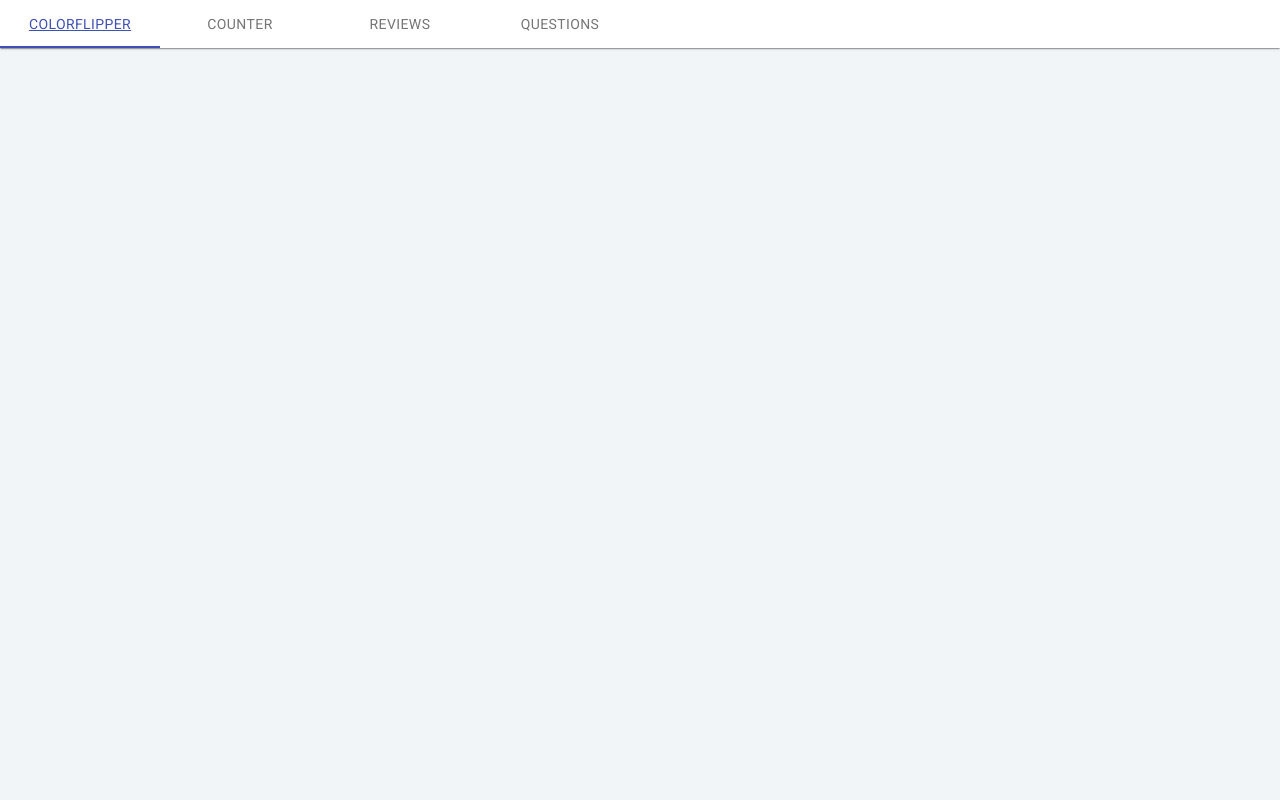
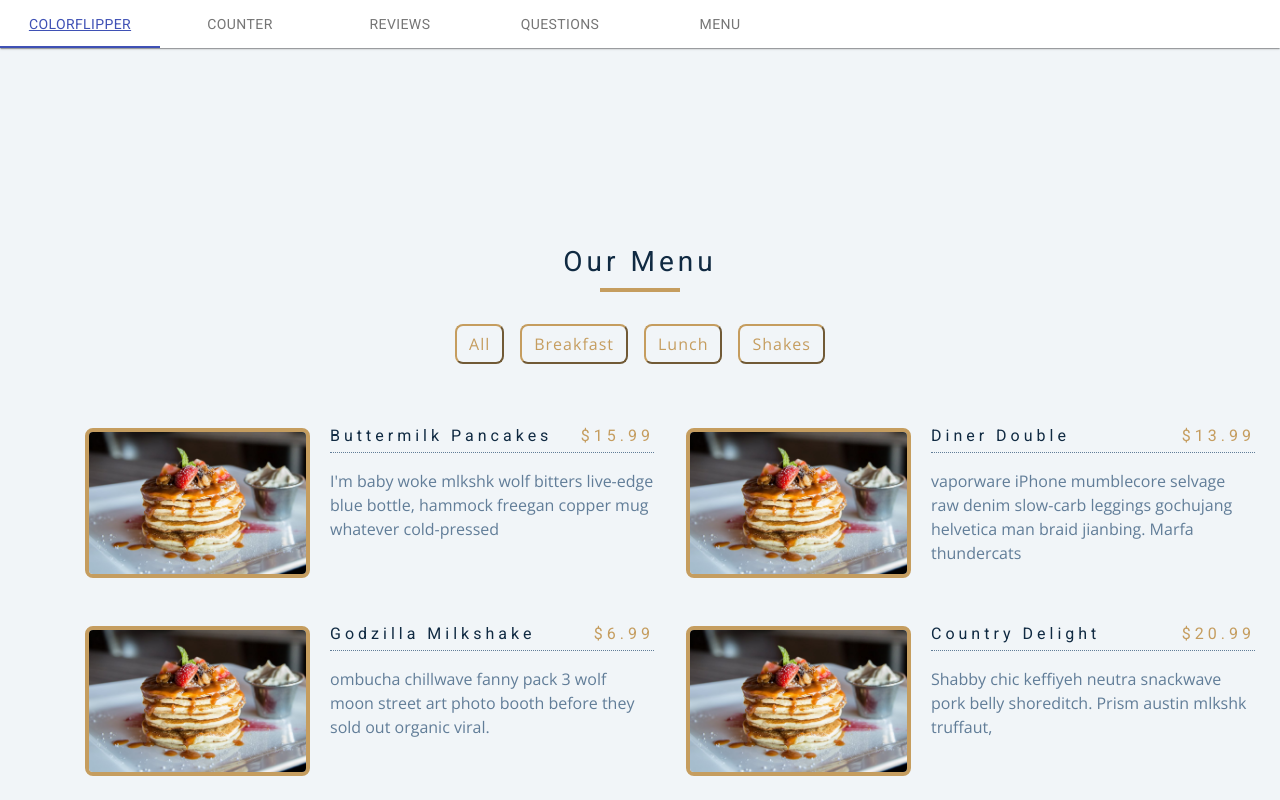
Before and after one commit to theHem-code/mini-react-projects, a React (Create React App) app: page /menu in a window 1280 px wide. Shown: the top 800 px of the page. Built offline with nearby package versions, Linux system fonts and the light colour scheme.

Commit message:
jsx setup menu

```diff
--- a/src/App.js
+++ b/src/App.js
@@ -5,6 +5,7 @@ import ColorFlipper from "./components/ColorFlipper";
 import Counter from "./components/Counter";
 import Reviews from "./components/Reviews";
 import Questions from "./components/Questions";
+import Menu from "./components/Menu";
 
 const App = () => {
   return (
@@ -17,6 +18,7 @@ const App = () => {
             <Route exact path="/counter" component={Counter} />
             <Route exact path="/reviews" component={Reviews} />
             <Route exact path="/questions" component={Questions} />
+            <Route exact path="/menu" component={Menu} />
           </Switch>
         </div>
       </Router>
--- /dev/null
+++ b/src/Menu.css
@@ -0,0 +1,264 @@
+/*
+===============
+Fonts
+===============
+*/
+@import url("https://fonts.googleapis.com/css?family=Open+Sans|Roboto:400,700&display=swap");
+
+/*
+===============
+Variables
+===============
+*/
+
+:root {
+  /* dark shades of primary color*/
+  --clr-primary-1: hsl(205, 86%, 17%);
+  --clr-primary-2: hsl(205, 77%, 27%);
+  --clr-primary-3: hsl(205, 72%, 37%);
+  --clr-primary-4: hsl(205, 63%, 48%);
+  /* primary/main color */
+  --clr-primary-5: #49a6e9;
+  /* lighter shades of primary color */
+  --clr-primary-6: hsl(205, 89%, 70%);
+  --clr-primary-7: hsl(205, 90%, 76%);
+  --clr-primary-8: hsl(205, 86%, 81%);
+  --clr-primary-9: hsl(205, 90%, 88%);
+  --clr-primary-10: hsl(205, 100%, 96%);
+  /* darkest grey - used for headings */
+  --clr-grey-1: hsl(209, 61%, 16%);
+  --clr-grey-2: hsl(211, 39%, 23%);
+  --clr-grey-3: hsl(209, 34%, 30%);
+  --clr-grey-4: hsl(209, 28%, 39%);
+  /* grey used for paragraphs */
+  --clr-grey-5: hsl(210, 22%, 49%);
+  --clr-grey-6: hsl(209, 23%, 60%);
+  --clr-grey-7: hsl(211, 27%, 70%);
+  --clr-grey-8: hsl(210, 31%, 80%);
+  --clr-grey-9: hsl(212, 33%, 89%);
+  --clr-grey-10: hsl(210, 36%, 96%);
+  --clr-white: #fff;
+  --clr-red-dark: hsl(360, 67%, 44%);
+  --clr-red-light: hsl(360, 71%, 66%);
+  --clr-green-dark: hsl(125, 67%, 44%);
+  --clr-green-light: hsl(125, 71%, 66%);
+  --clr-gold: #c59d5f;
+  --clr-black: #222;
+  --ff-primary: "Roboto", sans-serif;
+  --ff-secondary: "Open Sans", sans-serif;
+  --transition: all 0.3s linear;
+  --spacing: 0.25rem;
+  --radius: 0.5rem;
+  --light-shadow: 0 5px 15px rgba(0, 0, 0, 0.1);
+  --dark-shadow: 0 5px 15px rgba(0, 0, 0, 0.2);
+  --max-width: 1170px;
+  --fixed-width: 620px;
+}
+/*
+===============
+Global Styles
+===============
+*/
+
+*,
+::after,
+::before {
+  margin: 0;
+  padding: 0;
+  box-sizing: border-box;
+}
+body {
+  font-family: var(--ff-secondary);
+  background: var(--clr-grey-10);
+  color: var(--clr-grey-1);
+  line-height: 1.5;
+  font-size: 0.875rem;
+}
+ul {
+  list-style-type: none;
+}
+a {
+  text-decoration: none;
+}
+img:not(.logo) {
+  width: 100%;
+}
+img {
+  display: block;
+}
+
+h1,
+h2,
+h3,
+h4 {
+  letter-spacing: var(--spacing);
+  text-transform: capitalize;
+  line-height: 1.25;
+  margin-bottom: 0.75rem;
+  font-family: var(--ff-primary);
+}
+h1 {
+  font-size: 3rem;
+}
+h2 {
+  font-size: 2rem;
+}
+h3 {
+  font-size: 1.25rem;
+}
+h4 {
+  font-size: 0.875rem;
+}
+p {
+  margin-bottom: 1.25rem;
+  color: var(--clr-grey-5);
+}
+@media screen and (min-width: 800px) {
+  h1 {
+    font-size: 4rem;
+  }
+  h2 {
+    font-size: 2.5rem;
+  }
+  h3 {
+    font-size: 1.75rem;
+  }
+  h4 {
+    font-size: 1rem;
+  }
+  body {
+    font-size: 1rem;
+  }
+  h1,
+  h2,
+  h3,
+  h4 {
+    line-height: 1;
+  }
+}
+/*  global classes */
+
+.btn {
+  text-transform: uppercase;
+  background: transparent;
+  color: var(--clr-black);
+  padding: 0.375rem 0.75rem;
+  letter-spacing: var(--spacing);
+  display: inline-block;
+  transition: var(--transition);
+  font-size: 0.875rem;
+  border: 2px solid var(--clr-black);
+  cursor: pointer;
+  box-shadow: 0 1px 3px rgba(0, 0, 0, 0.2);
+  border-radius: var(--radius);
+}
+.btn:hover {
+  color: var(--clr-white);
+  background: var(--clr-black);
+}
+/* section */
+.section {
+  padding: 5rem 0;
+}
+
+main {
+  min-height: 100vh;
+  display: grid;
+  place-items: center;
+}
+/*
+===============
+Menu
+===============
+*/
+
+.menu {
+  padding: 5rem 0;
+}
+.title {
+  text-align: center;
+  margin-bottom: 2rem;
+}
+.underline {
+  width: 5rem;
+  height: 0.25rem;
+  background: var(--clr-gold);
+  margin-left: auto;
+  margin-right: auto;
+}
+.btn-container {
+  margin-bottom: 4rem;
+  display: flex;
+  justify-content: center;
+}
+.filter-btn {
+  background: transparent;
+  border-color: var(--clr-gold);
+  font-size: 1rem;
+  text-transform: capitalize;
+  margin: 0 0.5rem;
+  letter-spacing: 1px;
+  border-radius: var(--radius);
+  padding: 0.375rem 0.75rem;
+  color: var(--clr-gold);
+  cursor: pointer;
+  transition: var(--transition);
+}
+.filter-btn:hover {
+  background: var(--clr-gold);
+  color: var(--clr-white);
+}
+.section-center {
+  width: 90vw;
+  margin: 0 auto;
+  max-width: 1170px;
+  display: grid;
+  gap: 3rem 2rem;
+  justify-items: center;
+}
+.menu-item {
+  display: grid;
+  gap: 1rem 2rem;
+  max-width: 25rem;
+}
+.photo {
+  object-fit: cover;
+  height: 200px;
+  border: 0.25rem solid var(--clr-gold);
+  border-radius: var(--radius);
+}
+.item-info header {
+  display: flex;
+  justify-content: space-between;
+  border-bottom: 0.5px dotted var(--clr-grey-5);
+}
+.item-info h4 {
+  margin-bottom: 0.5rem;
+}
+.price {
+  color: var(--clr-gold);
+}
+.item-text {
+  margin-bottom: 0;
+  padding-top: 1rem;
+}
+
+@media screen and (min-width: 768px) {
+  .menu-item {
+    grid-template-columns: 225px 1fr;
+    gap: 0 1.25rem;
+    max-width: 40rem;
+  }
+  .photo {
+    height: 175px;
+  }
+}
+@media screen and (min-width: 1200px) {
+  .section-center {
+    width: 95vw;
+    grid-template-columns: 1fr 1fr;
+  }
+  .photo {
+    height: 150px;
+  }
+}
--- /dev/null
+++ b/src/components/Menu.js
@@ -0,0 +1,47 @@
+import React from "react";
+import menu from "../data/menu";
+import "../Menu.css";
+import foto from "../images/menu-item.jpeg";
+
+const Menu = () => {
+  const renderedMenu = menu.map((dish) => {
+    return (
+      <article className="menu-item">
+        <img src={foto} className="photo" alt="menu item" />
+        <div className="item-info">
+          <header>
+            <h4>{dish.title}</h4>
+            <h4 className="price">${dish.price}</h4>
+          </header>
+          <p className="item-text">
+            {dish.desc}
+          </p>
+        </div>
+      </article>
+    );
+  });
+
+  // const filterBreakfast = menu.filter(item => item.category === 'Breakfast').map(filteredItem =>)
+
+  return (
+    <div>
+      <section className="menu">
+        <div className="title">
+          <h3>our menu</h3>
+          <div className="underline"></div>
+        </div>
+        <div className="btn-container">
+          <button className="filter-btn" type="button">all</button>
+          <button className="filter-btn" type="button">breakfast</button>
+          <button className="filter-btn" type="button">lunch</button>
+          <button className="filter-btn" type="button">shakes</button>
+        </div>
+        <div className="section-center">
+          {renderedMenu}
+        </div>
+      </section>
+    </div>
+  );
+};
+
+export default Menu;
--- a/src/components/Navbar.js
+++ b/src/components/Navbar.js
@@ -25,6 +25,7 @@ const Navbar = () => {
         <Tab label="Counter" component={Link} to="/counter" />
         <Tab label="Reviews" component={Link} to="/reviews" />
         <Tab label="Questions" component={Link} to="/questions" />
+        <Tab label="Menu" component={Link} to="/menu" />
 
       </Tabs>
     </Paper>
--- a/src/components/Questions.js
+++ b/src/components/Questions.js
@@ -3,6 +3,7 @@ import { makeStyles } from "@material-ui/core/styles";
 import { FaRegPlusSquare } from "react-icons/fa";
 import { FaRegMinusSquare } from "react-icons/fa";
 import "../Questions.css";
+import questions from "../data/questions";
 
 const useStyles = makeStyles({
   root: {
@@ -46,11 +47,15 @@ const useStyles = makeStyles({
 const Questions = () => {
   const classes = useStyles();
 
+  const [index, setIndex] = useState(0);
   const [isActive, setActive] = useState("false");
+
+  const { title, text } = questions[index];
 
   const handleToggle = () => {
     setActive(!isActive);
   };
+
 
   return (
     <div>
@@ -61,7 +66,7 @@ const Questions = () => {
       <article className="question">
         {/* Question title */}
         <div className="question-title">
-          <p>This is my first question</p>
+          <p>{title}</p>
           <button
             type="button"
             className={`question-btn ${isActive ? "" : "show-text"}`}
@@ -77,11 +82,7 @@ const Questions = () => {
         </div>
         <div className={isActive ? "question-text" : "show-text"}>
           <p>
-            Lorem ipsum dolor sit amet consectetur adipisicing elit. Mollitia,
-            quisquam dolore! Pariatur obcaecati quibusdam doloremque expedita.
-            Amet quasi veritatis neque provident molestias, aliquam vel saepe
-            cupiditate voluptas nihil dignissimos ipsum hic dolorum
-            necessitatibus et! Repellat ut sapiente blanditiis excepturi totam.
+            {text}
           </p>
         </div>
       </article>
--- a/src/components/Reviews.js
+++ b/src/components/Reviews.js
@@ -55,7 +55,6 @@ const Reviews = () => {
     }
   };
 
-  // need to figure out the getBackward function
 
   return (
     <div>
--- /dev/null
+++ b/src/data/menu.js
@@ -0,0 +1,76 @@
+const menu = [
+  {
+    id: 1,
+    title: "buttermilk pancakes",
+    category: "breakfast",
+    price: 15.99,
+    img: "./images/item-1.jpeg",
+    desc: `I'm baby woke mlkshk wolf bitters live-edge blue bottle, hammock freegan copper mug whatever cold-pressed `,
+  },
+  {
+    id: 2,
+    title: "diner double",
+    category: "lunch",
+    price: 13.99,
+    img: "./images/item-2.jpeg",
+    desc: `vaporware iPhone mumblecore selvage raw denim slow-carb leggings gochujang helvetica man braid jianbing. Marfa thundercats `,
+  },
+  {
+    id: 3,
+    title: "godzilla milkshake",
+    category: "shakes",
+    price: 6.99,
+    img: "./images/item-3.jpeg",
+    desc: `ombucha chillwave fanny pack 3 wolf moon street art photo booth before they sold out organic viral.`,
+  },
+  {
+    id: 4,
+    title: "country delight",
+    category: "breakfast",
+    price: 20.99,
+    img: "./images/item-4.jpeg",
+    desc: `Shabby chic keffiyeh neutra snackwave pork belly shoreditch. Prism austin mlkshk truffaut, `,
+  },
+  {
+    id: 5,
+    title: "egg attack",
+    category: "lunch",
+    price: 22.99,
+    img: "./images/item-5.jpeg",
+    desc: `franzen vegan pabst bicycle rights kickstarter pinterest meditation farm-to-table 90's pop-up `,
+  },
+  {
+    id: 6,
+    title: "oreo dream",
+    category: "shakes",
+    price: 18.99,
+    img: "./images/item-6.jpeg",
+    desc: `Portland chicharrones ethical edison bulb, palo santo craft beer chia heirloom iPhone everyday`,
+  },
+  {
+    id: 7,
+    title: "bacon overflow",
+    category: "breakfast",
+    price: 8.99,
+    img: "./images/item-7.jpeg",
+    desc: `carry jianbing normcore freegan. Viral single-origin coffee live-edge, pork belly cloud bread iceland put a bird `,
+  },
+  {
+    id: 8,
+    title: "american classic",
+    category: "lunch",
+    price: 12.99,
+    img: "./images/item-8.jpeg",
+    desc: `on it tumblr kickstarter thundercats migas everyday carry squid palo santo leggings. Food truck truffaut  `,
+  },
+  {
+    id: 9,
+    title: "quarantine buddy",
+    category: "shakes",
+    price: 16.99,
+    img: "./images/item-9.jpeg",
+    desc: `skateboard fam synth authentic semiotics. Live-edge lyft af, edison bulb yuccie crucifix microdosing.`,
+  },
+];
+
+export default menu;
--- /dev/null
+++ b/src/data/questions.js
@@ -0,0 +1,14 @@
+const questions = [
+  {
+    title: "This is question number one",
+    text:
+      "Lorem ipsum dolor sit amet consectetur adipisicing elit. Mollitia, jsbdfhbc jr wkhrw fiuh wrf wbf ih wr",
+  },
+  {
+    title: "This is question number two",
+    text:
+      "Lorem ipsum dolor sit amet consectetur adipisicing elit. Mollitia, jsbdfhbc jr wkhrw fiuh wrf wbf ih wr",
+  },
+];
+
+export default questions;
```
Also changed, not shown: src/images/menu-item.jpeg (added).
